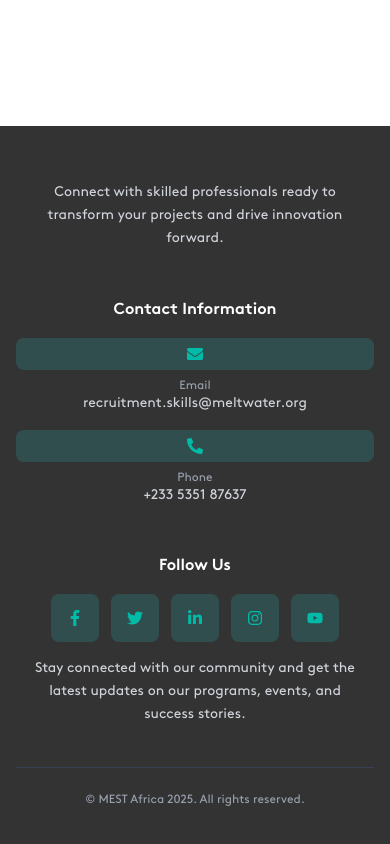
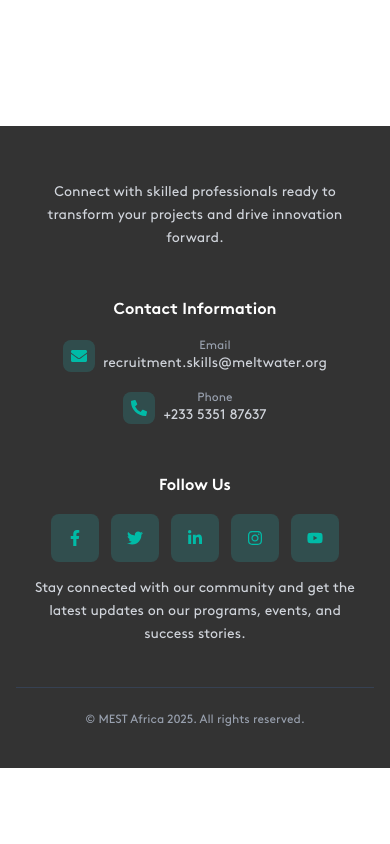
Before and after one commit to MEST-Africa-Tech-Support-Team/talent-profile-page, a React (Vite) app: page / in a window 390 px wide. Shown: the part 1172-2016 px from the top of the page. After the commit the page ends 1940 px from the top, so only its background shows below. Built offline with nearby package versions, Linux system fonts and the light colour scheme; no server answers.

Commit message:
refactor: improve layout and styling of contact information in footer

```diff
--- a/src/components/Footer.jsx
+++ b/src/components/Footer.jsx
@@ -23,25 +23,27 @@ export default function Footer() {
 
 
         <div className="flex flex-col items-center md:items-start">
-          <h3 className="font-semibold text-white mb-4">Contact Information</h3>
+      <h3 className="font-semibold text-white mb-4 text-center md:text-left">
+        Contact Information
+      </h3>
 
 
-          <div className="flex flex-col sm:flex-row sm:items-center sm:space-x-3 mb-4 w-full">
-            <div className="bg-[rgba(40,187,187,0.20)] p-2 rounded-lg flex justify-center items-center mb-2 sm:mb-0">
+      <div className="flex items-center mb-4">
+        <div className="bg-[rgba(40,187,187,0.20)] p-2 rounded-lg flex justify-center items-center mr-2">
           <FaEnvelope className="text-teal-500" />
         </div>
-            <div className="flex flex-col items-center sm:items-start">
+        <div className="flex flex-col items-center sm:items-start text-center sm:text-left">
           <span className="text-xs text-gray-400">Email</span>
           <p className="text-sm break-all">recruitment.skills@meltwater.org</p>
         </div>
       </div>
 
 
-          <div className="flex flex-col sm:flex-row sm:items-center sm:space-x-3 w-full">
-            <div className="bg-[rgba(40,187,187,0.20)] p-2 rounded-lg flex justify-center items-center mb-2 sm:mb-0">
+      <div className="flex items-center">
+        <div className="bg-[rgba(40,187,187,0.20)] p-2 rounded-lg flex justify-center items-center mr-2">
           <FaPhoneAlt className="text-teal-500" />
         </div>
-            <div className="flex flex-col items-center sm:items-start">
+        <div className="flex flex-col items-center sm:items-start text-center sm:text-left">
           <span className="text-xs text-gray-400">Phone</span>
           <p className="text-sm break-all">+233 5351 87637</p>
         </div>
```
Lines whose indentation alone changed are shown as unchanged.
